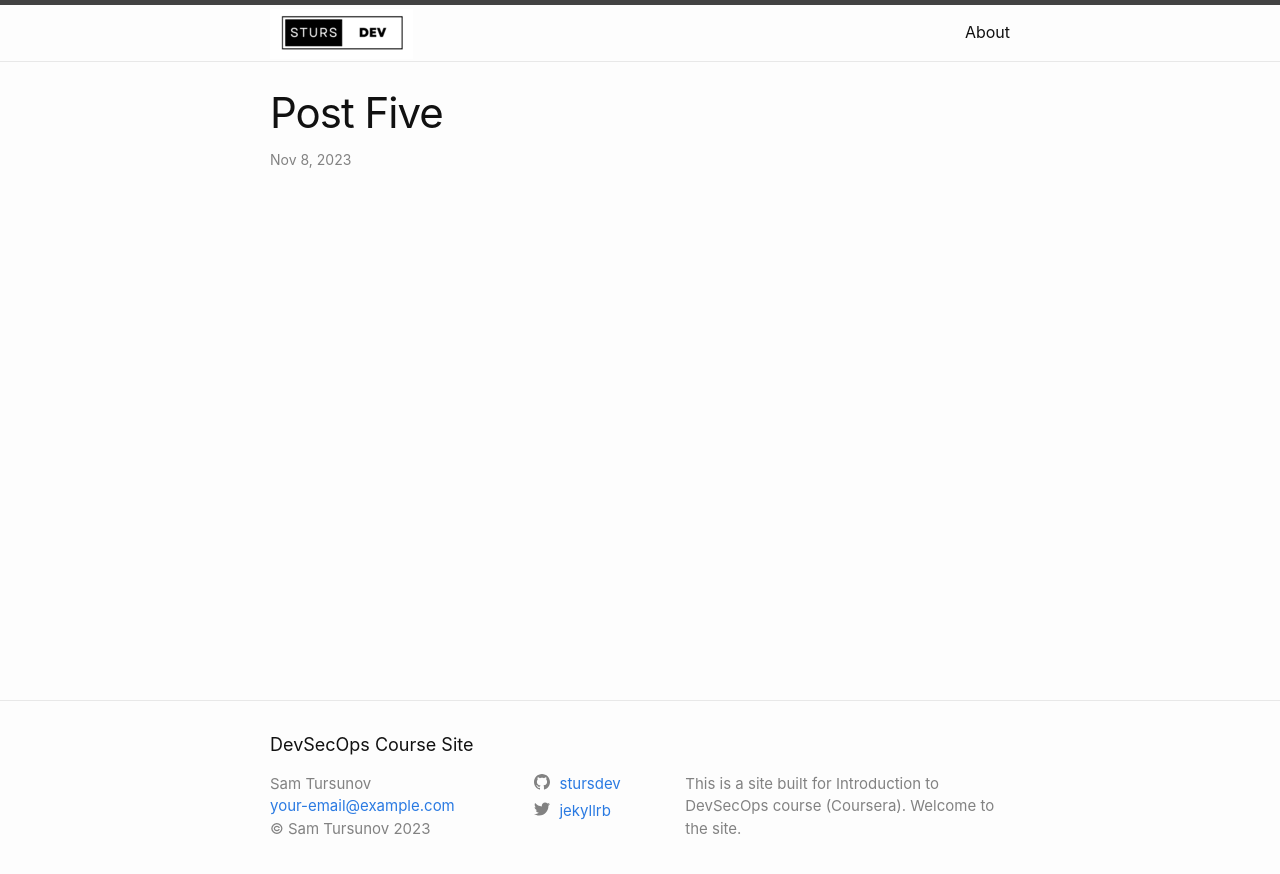
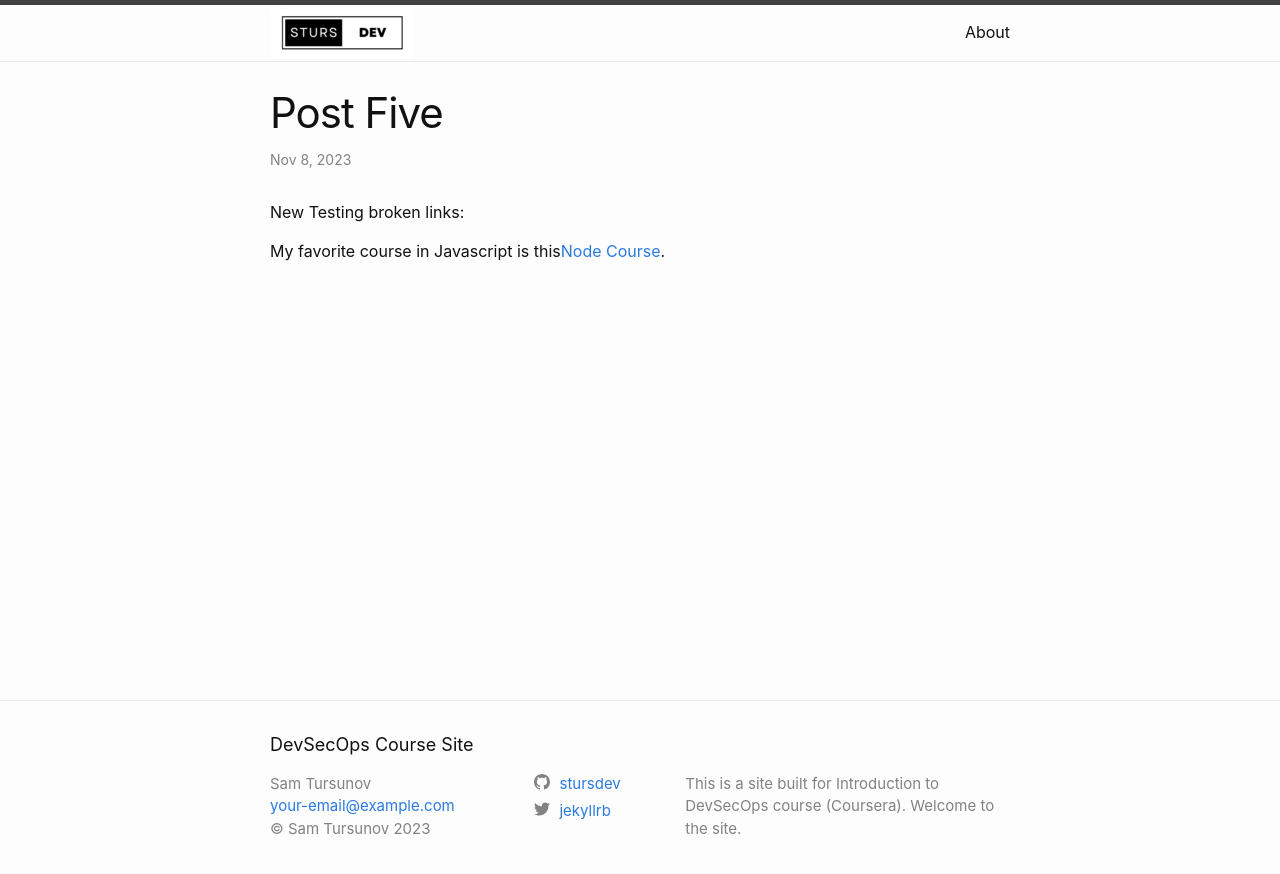
Before and after one commit to stursdev/devsecops-site, a Jekyll site: the page built from _posts/2023-11-08-post-five.md, in a window 1280 px wide. Shown: the top 874 px of the page. Built offline with Jekyll 4.4.1, drawn with Linux system fonts in a browser that asks for light colours.

Commit message:
Testing Actions

```diff
--- a/_posts/2023-11-08-post-five.md
+++ b/_posts/2023-11-08-post-five.md
@@ -4,3 +4,7 @@ title:  "Post Five"
 date:   2023-11-08 12:34:11 -0500
 categories: jekyll update
 ---
+
+New Testing broken links:
+
+My favorite course in Javascript is this[Node Course](https://www.udemy.com/course/nodejs-express-mongodb-bootcamp/ "Node.JS Course").
```
